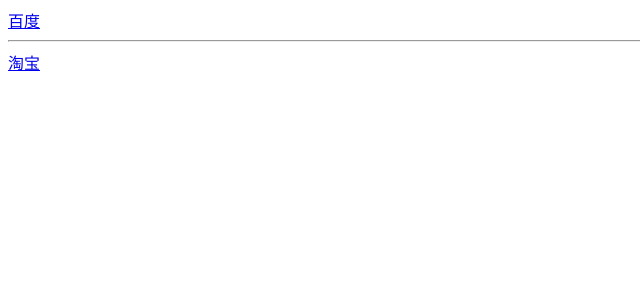
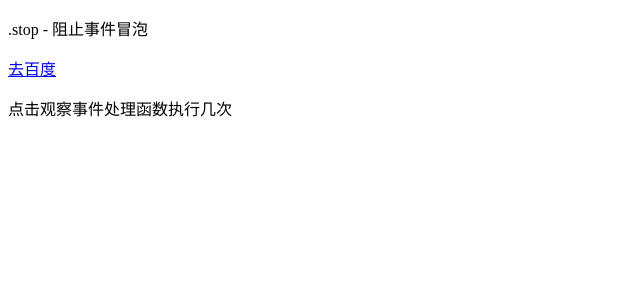
Before and after one commit to TCIano/home, a Vue app in the folder vue_one/: page / in a window 1280 px wide. Shown: the top 300 px of the page, without its empty margins (0-640 px from the left). Built offline with nearby package versions, Linux system fonts and the light colour scheme.

Commit message:
修饰符

```diff
--- a/vue_one/src/App.vue
+++ b/vue_one/src/App.vue
@@ -1,32 +1,29 @@
 <template>
   <div>
-    <!-- 1. 事件触发, 无传值, 可以直接获取事件对象
-    2. 事件触发, 传值, 需要手动传入$event -->
-    <a href="http://www.baidu.com" @click="Fn(10,$event)">百度</a>
-    <hr />
-    <a href="http://www.taobao.com">淘宝</a>
+    <div @click="father">
+      <p @click.stop="fn">.stop - 阻止事件冒泡</p>
+      <a href="http://www.baidu.com" @click.prevent>去百度</a>
+      <p @click.once="once">点击观察事件处理函数执行几次</p>
+    </div>
   </div>
 </template>
 
 <script>
 export default {
-  name: 'VuecliDemo04',
-
-  data() {
-    return {
-
-    };
-  },
-
   methods: {
-    Fn(num,e) {
-      console.log(num);
-      e.preventDefault()
+    fn() {
+      console.log(11);
+    },
+    father() {
+      console.log('father');
+    },
+    once() {
+      console.log('one');
     }
-  },
-};
+  }
+}
 </script>
 
-<style scoped>
+<style>
 
 </style>
```
Also changed, not shown: vue_one/src/05_事件修饰符.vue (+13 -4 lines).
